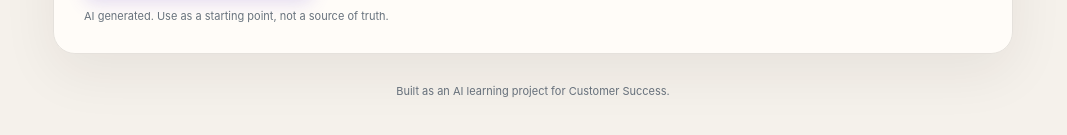
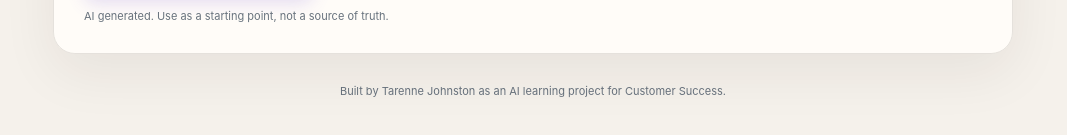
Before and after one commit to tarennejohnston-web/customer-context, a website: page index.html in a window 1280 px wide. Shown: the part 643-778 px from the top of the page, without its empty margins (107-1174 px from the left). Drawn offline with Linux system fonts and the light colour scheme.

Commit message:
Add creator attribution to footer

```diff
--- a/index.html
+++ b/index.html
@@ -54,7 +54,7 @@
     <section id="result" class="result hidden"></section>
 
     <footer>
-      Built as an AI learning project for Customer Success.
+      Built by Tarenne Johnston as an AI learning project for Customer Success.
     </footer>
   </main>
   <script src="app.js"></script>
```
